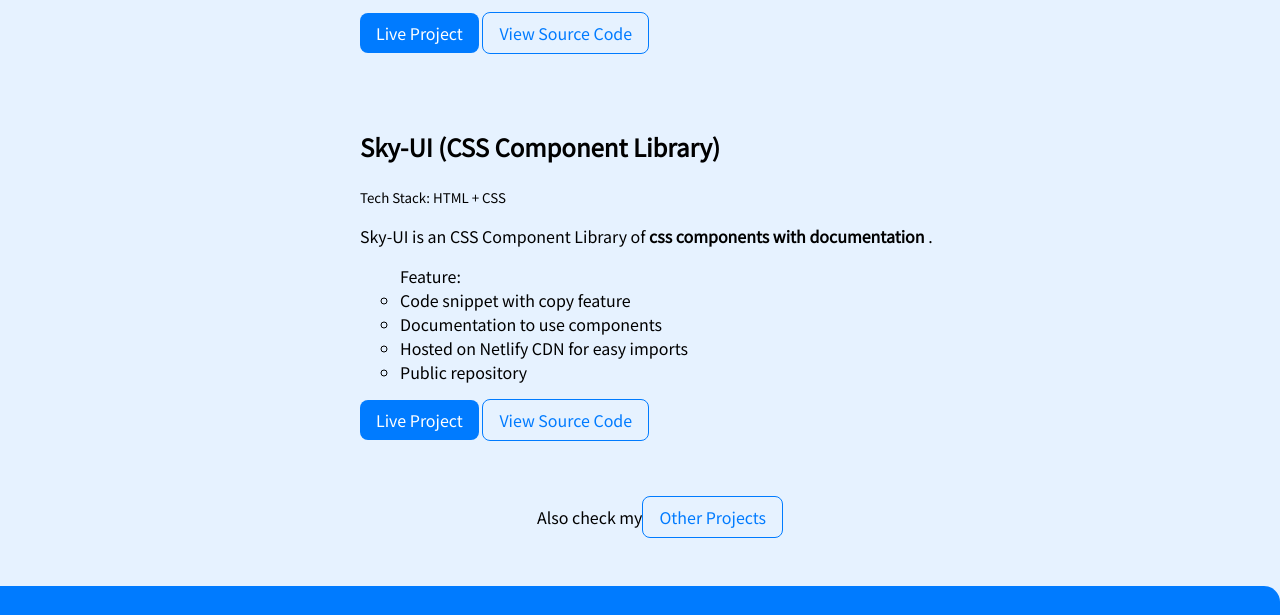
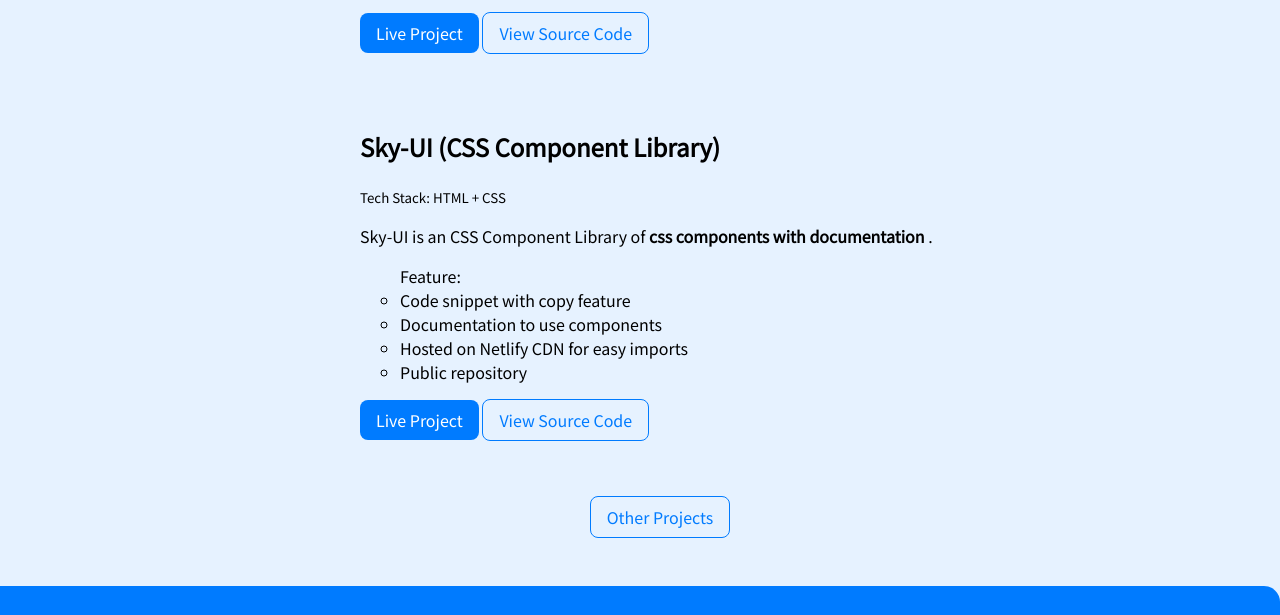
Before and after one commit to AnkitKarnAK/MyInfo-site, a plain HTML site: page pages/projects.html in a window 1280 px wide. Shown: the part 1970-2585 px from the top of the page. Drawn offline with nearby package versions, Linux system fonts and the light colour scheme.

```diff
--- a/pages/projects.html
+++ b/pages/projects.html
@@ -143,7 +143,7 @@
             </article>
         </li>
 
-        <div style="display: flex; align-items: center; justify-content: center; padding: 2rem;"> Also check my
+        <div style="display: flex; align-items: center; justify-content: center; padding: 2rem;">
         <a class="link link-secondary" href="/pages/basic-projects.html" >Other Projects</a>
         </div>
 
```
Also changed, not shown: pages/basic-projects.html (+2 -2 lines).
